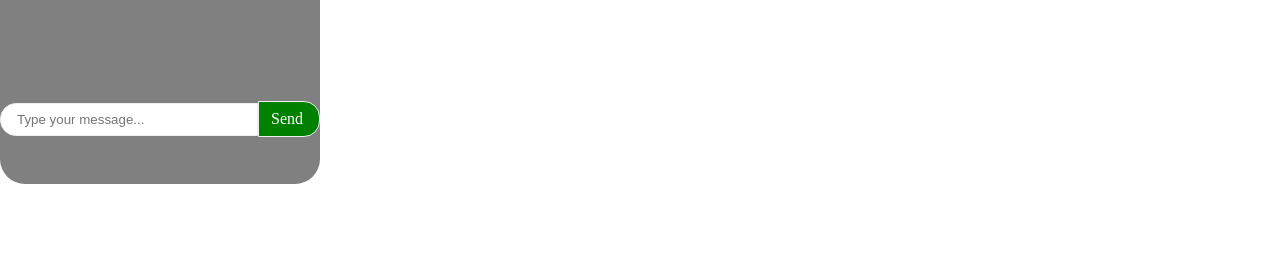
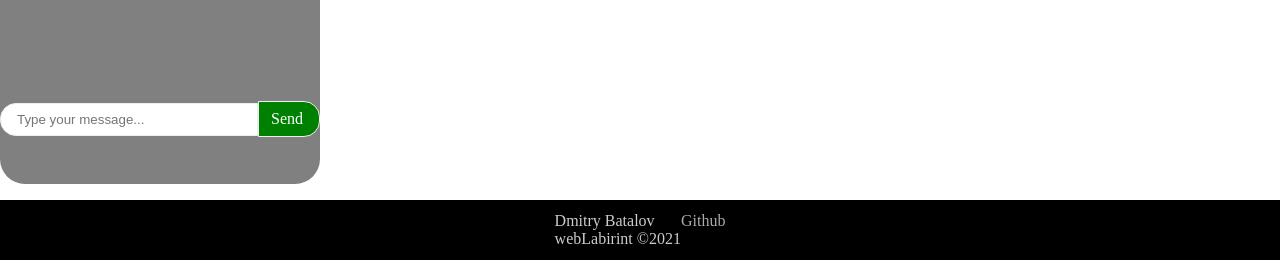
Before and after one commit to Legolass322/webLabirint, a Flask app: page / in a window 1280 px wide. Shown: the part 540-800 px from the top of the page. Run offline with Flask 2, Linux system fonts and the light colour scheme; style sheets or scripts are compiled from the project's sources.

Commit message:
created footer

```diff
--- /dev/null
+++ b/static/css/footer.css
@@ -0,0 +1,49 @@
+footer {
+  display: flex;
+  width: 100vw;
+  height: 60px;
+  margin-top: 16px;
+  background: #000000;
+  color: #cccccc;
+  box-sizing: border-box;
+}
+footer * {
+  box-sizing: border-box;
+}
+footer .footer {
+  margin: auto;
+  display: flex;
+  flex-direction: row;
+  justify-content: space-between;
+}
+footer .footer .copyright {
+  display: flex;
+  flex-direction: column;
+}
+footer .footer .copyright * {
+  display: block;
+}
+footer .footer .links {
+  display: flex;
+  flex-direction: column;
+}
+footer .footer .links * {
+  display: block;
+}
+footer .footer .links a {
+  color: #aaaaaa;
+  text-decoration: none;
+}
+footer .footer .links a:hover {
+  color: #ffffff;
+}
+footer .footer .links a:active {
+  color: #cccccc;
+}
+@media (min-width: 1600px) {
+  footer .footer {
+    width: 1600px;
+  }
+}
+
+/*# sourceMappingURL=footer.css.map */
--- /dev/null
+++ b/static/scss/footer.scss
@@ -0,0 +1,54 @@
+@import 'sizes';
+
+footer {
+  display: flex;
+
+  width: 100vw;
+  height: $footer_height;
+  margin-top: $footer_margin;
+
+  background: #000000;
+  color: #cccccc;
+
+  box-sizing: border-box;
+  * {
+    box-sizing: border-box;
+  }
+
+  .footer {
+    margin: auto;
+    display: flex;
+    flex-direction: row;
+    justify-content: space-between;
+
+    .copyright {
+      display: flex;
+      flex-direction: column;
+      * {
+        display: block;
+      }
+    }
+
+    .links {
+      display: flex;
+      flex-direction: column;
+      * {
+        display: block;
+      }
+      a {
+        color: #aaaaaa;
+        text-decoration: none;
+      }
+      a:hover {
+        color: #ffffff;
+      }
+      a:active {
+        color: #cccccc;
+      }
+    }
+
+    @media (min-width: $content_size_fullhd) {
+      width: $content_size_fullhd;
+    }
+  }
+}
--- /dev/null
+++ b/templates/footer.html
@@ -0,0 +1,12 @@
+<footer>
+  <div class="footer">
+    <div class="copyright">
+      <p>Dmitry Batalov</p>
+      <p>webLabirint ©2021</p>
+    </div>
+    <div class="links">
+      <a href="https://github.com/Legolass322/webLabirint">Github</a>
+      <!-- vk, mail ... -->
+    </div>
+  </div>
+</footer>
--- a/templates/index.html
+++ b/templates/index.html
@@ -29,11 +29,13 @@
 {% endblock %}
 
 {% block footer %}
+{% include 'footer.html' %}
 {% endblock %}
 
 {% block styles %}
 <link rel="stylesheet" href="{{css}}index.css">
 <link rel="stylesheet" href="{{css}}navbar.css">
+<link rel="stylesheet" href="{{css}}footer.css">
 {% endblock %}
 
 {% block js_libs %}
```
